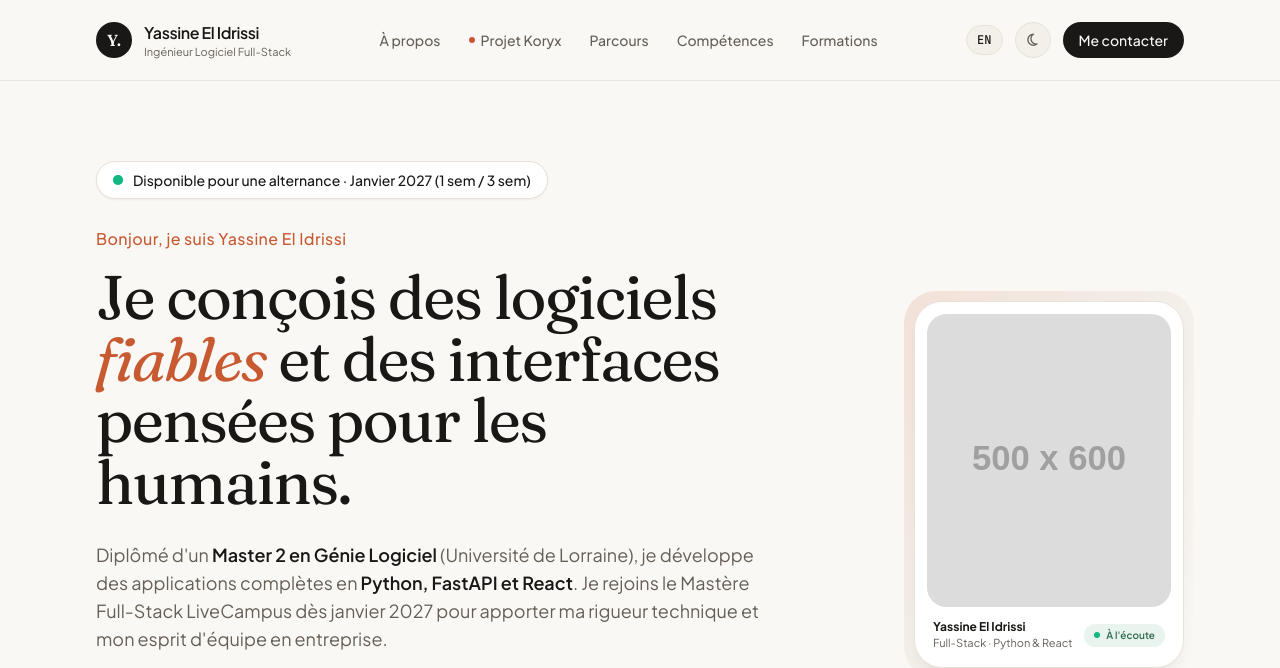
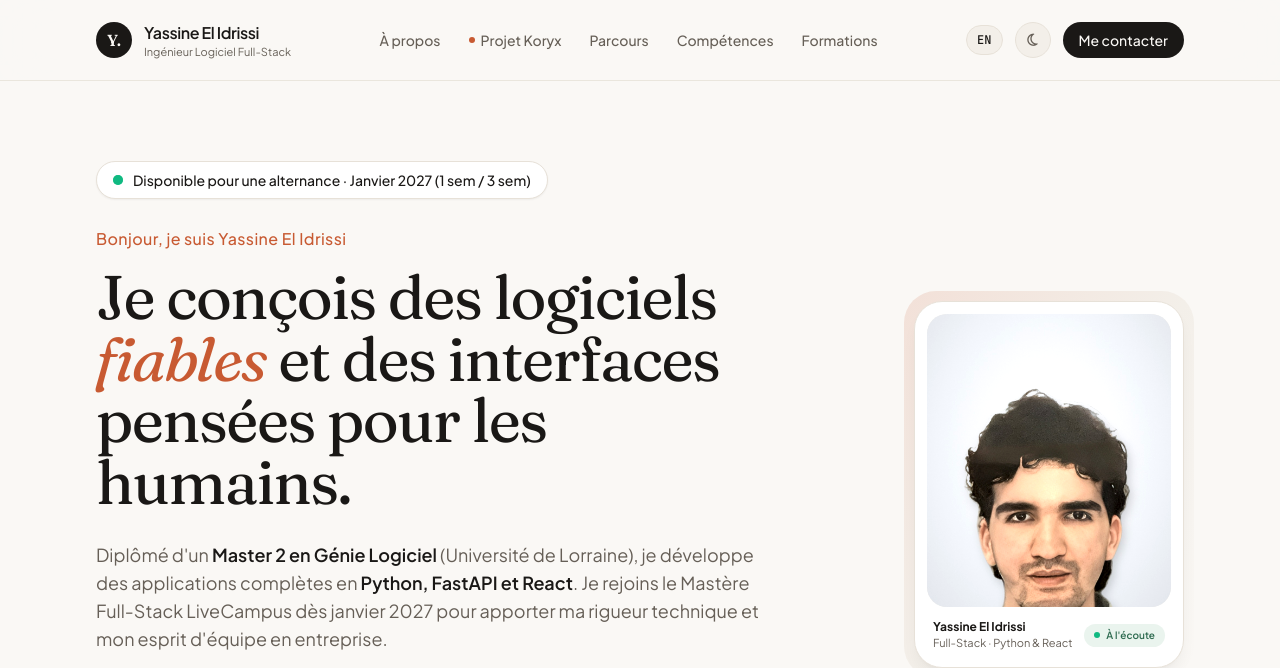
Before and after one commit to YassineInnovator/portfolio, a plain HTML site: page index.html in a window 1280 px wide. Shown: the top 668 px of the page. Drawn offline with nearby package versions, Linux system fonts and the light colour scheme; placeholder pictures from the web are drawn by us.

Commit message:
Updating code (changed the image)

```diff
--- a/index.html
+++ b/index.html
@@ -223,7 +223,7 @@
             <div class="bg-canvas-card dark:bg-night-card p-2.5 sm:p-3 rounded-[1.75rem] border border-canvas-border dark:border-night-border shadow-lg shadow-ink/5 dark:shadow-black/40">
               <div class="relative aspect-[5/6] w-full overflow-hidden rounded-[1.25rem] bg-canvas-soft dark:bg-night-soft">
                 <img
-                  src="photoPortfolio.jpeg"
+                  src="photoPortfolio.jpg"
                   alt="Portrait de Yassine El Idrissi"
                   onerror="this.onerror=null; this.src='https://placehold.co/500x600/EAE3D9/1A1816?text=Yassine+El+Idrissi';"
                   class="w-full h-full object-cover object-top portrait-enhance transition-transform duration-700 hover:scale-[1.03]"
```
